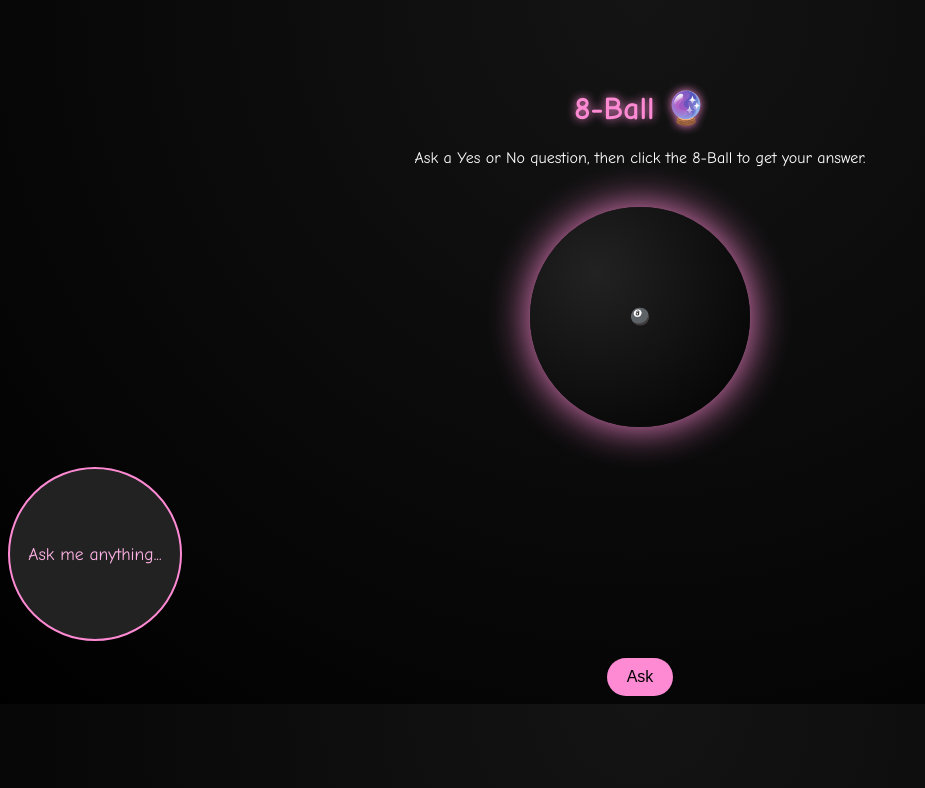
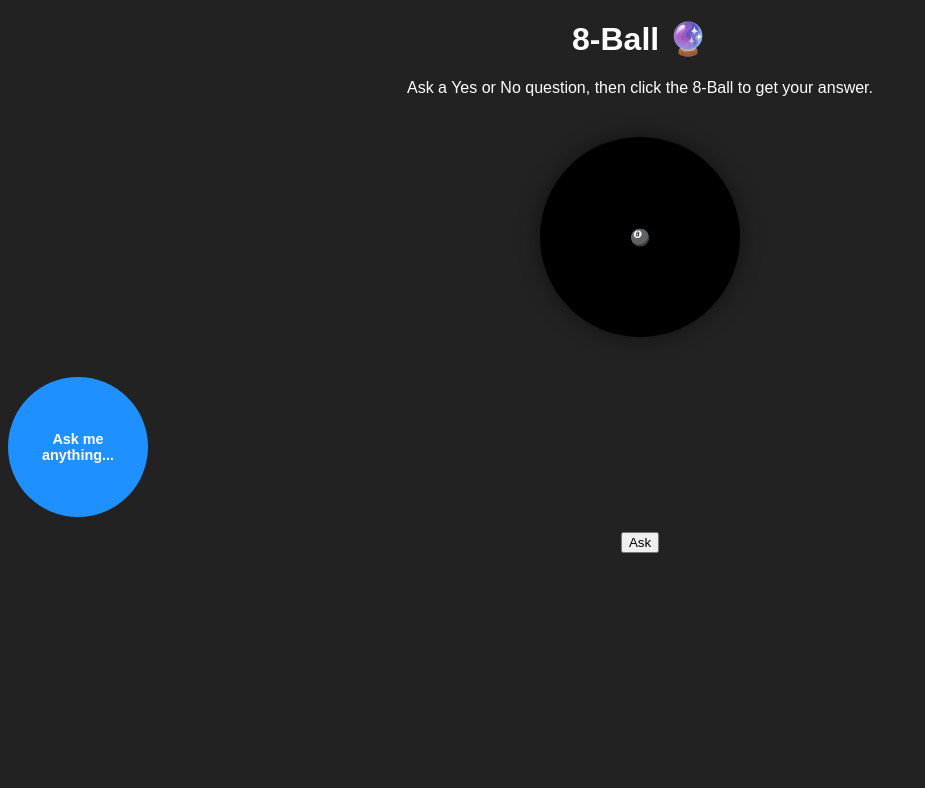
Before and after one commit to Jbot478/Sassy-8-ball, a plain HTML site: page index.html in a window 1280 px wide. Shown: the whole page, without its empty margins (0-925 px from the left). Drawn offline with Linux system fonts and the light colour scheme.

Commit message:
Update style.css

```diff
--- a/style.css
+++ b/style.css
@@ -1,60 +1,40 @@
 body {
-    font-family: "Comic Sans MS", cursive, sans-serif;
-    background: radial-gradient(circle at top, #141414, #000);
+  font-family: sans-serif;
+  text-align: center;
+  background-color: #222; /* dark background like an 8-ball table */
   color: #fff;
-    text-align: center;
-    padding-top: 60px;
 }
 
 h1 {
-    color: #ff8ad4;
-    text-shadow: 0 0 10px #ff8ad4;
+  margin-top: 20px;
+  color: #fff;
 }
 
 #eight-ball {
-    width: 220px;
-    height: 220px;
-    background: radial-gradient(circle at 30% 30%, #222, #000);
-    border-radius: 50%;
+  position: relative;
+  width: 200px;
+  height: 200px;
   margin: 40px auto;
+  background-color: black;
+  border-radius: 50%; /* makes it a circle */
   display: flex;
+  align-items: center;
   justify-content: center;
-    align-items: center;
-    box-shadow: 0 0 40px #ff8ad4;
+  box-shadow: 0 0 20px rgba(0,0,0,0.5);
   cursor: pointer;
-    transition: transform 0.2s ease;
-  }
-
-  #eight-ball:hover {
-    transform: scale(1.05);
 }
 
 #message {
-    width: 140px;
-    height: 140px;
-    background: #222;
+  width: 120px;
+  height: 120px;
+  background-color: #1e90ff; /* “answer window” blue */
   border-radius: 50%;
   display: flex;
+  align-items: center;
   justify-content: center;
-    align-items: center;
   text-align: center;
-    padding: 15px;
-    color: #ffb3e6;
-    font-size: 1.1em;
-    border: 2px solid #ff8ad4;
+  padding: 10px;
+  font-weight: bold;
+  font-size: 0.9rem;
+  color: #fff;
 }
-
-  #ask-btn {
-    background: #ff8ad4;
-    border: none;
-    border-radius: 25px;
-    padding: 10px 20px;
-    color: #000;
-    font-size: 1em;
-    cursor: pointer;
-    transition: background 0.2s ease;
-  }
-
-  #ask-btn:hover {
-    background: #ffc1f3;
-  }
```
Lines whose indentation alone changed are shown as unchanged.
